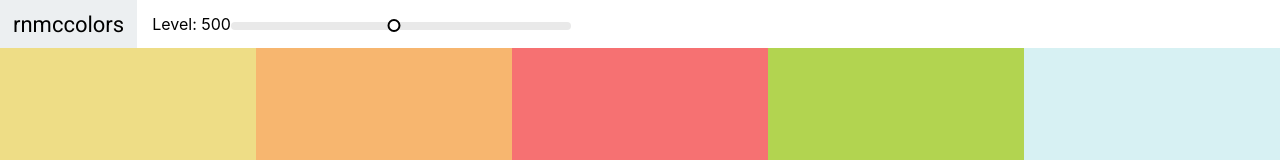
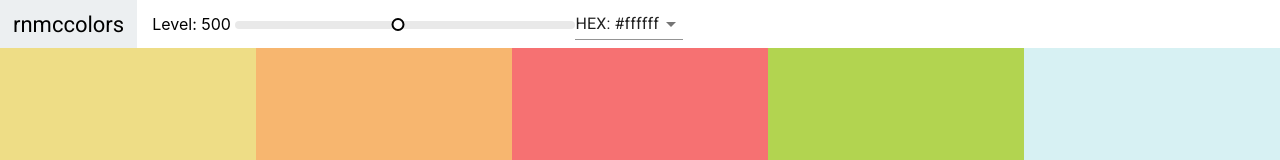
Before and after one commit to RenzoMurinaCadierno/React-RNMCColors, a React (Create React App) app: page / in a window 1280 px wide. Shown: the top 160 px of the page. Built offline with nearby package versions, Linux system fonts and the light colour scheme.

Commit message:
Added Select and Material UI

```diff
--- a/package.json
+++ b/package.json
@@ -3,6 +3,7 @@
   "version": "0.1.0",
   "private": true,
   "dependencies": {
+    "@material-ui/core": "^4.9.11",
     "@testing-library/jest-dom": "^4.2.4",
     "@testing-library/react": "^9.3.2",
     "@testing-library/user-event": "^7.1.2",
--- a/src/assets/colorHelpers.js
+++ b/src/assets/colorHelpers.js
@@ -25,7 +25,7 @@ function generatePalette(starterPalette) {
         hex: scale[c],
         rgb: chroma(scale[c]).css(),
         rgba: chroma(scale[c]).css()
-          .replace('rbg', 'rgba').replace(')', ',1.0)')
+          .replace('rgb', 'rgba').replace(')', ',1.0)')
       })
     }
   }
@@ -35,7 +35,7 @@ function generatePalette(starterPalette) {
 
 function getRange(hexColor) {
 
-  const end = '#fff'
+  // const end = '#fff'
 
   return [
     chroma(hexColor).darken(1.4).hex(),
--- a/src/components/Navbar/Navbar.js
+++ b/src/components/Navbar/Navbar.js
@@ -1,11 +1,26 @@
 import React, { Component } from 'react';
+import Select from '@material-ui/core/Select'
+import MenuItem from '@material-ui/core/MenuItem'
 import Slider from 'rc-slider'
 import 'rc-slider/assets/index.css'
 import './Navbar.css'
 
-export default props => {
+class Navbar extends Component {
 
-  const { level, changeLevel } = props
+  constructor(props) {
+    super(props)
+    this.state = { format: 'hex' }
+  }
+
+  handleChange = ({ target: { value }}) => {
+    this.setState({ format: value })
+    this.props.handleChange(value)
+  }
+
+  render () {
+
+    const { level, changeLevel } = this.props
+    const { format } = this.state
 
     return (
       <header className='Navbar'>
@@ -14,13 +29,23 @@ export default props => {
         </div>
         <div className='slider-container'>
           <span> Level: {level} </span>
-      </div>
           <div className='slider'>
             <Slider
               defaultValue={level} min={100} max={900} step={100}
               onAfterChange={changeLevel}
             />
           </div>
+        </div>
+        <div className='select-container'>
+          <Select value={format} onChange={this.handleChange}>
+            <MenuItem value='hex'> HEX: #ffffff </MenuItem>
+            <MenuItem value='rgb'> RGB: rgb(255,255,255) </MenuItem>
+            <MenuItem value='rgba'> RGBA: rgba(255,255,255,1.0) </MenuItem>
+          </Select>
+        </div>
       </header>
     );
   }
+}
+
+export default Navbar
--- a/src/containers/Palette/Palette.js
+++ b/src/containers/Palette/Palette.js
@@ -7,30 +7,28 @@ class Palette extends Component {
 
   constructor(props) {
     super(props)
-    this.state = { level: 500 }
+    this.state = { level: 500, format: 'hex' }
   }
 
   changeLevel = level => this.setState({ level })
 
+  changeFormat = value => this.setState({ format: value })
+
   render() {
 
     const { colors } = this.props.palette
-    const { level } = this.state
+    const { level, format } = this.state
 
     const colorBoxes = colors[level].map(c =>
-      <ColorBox bgColor={c.hex} name={c.name} />
+      <ColorBox bgColor={c[format]} name={c.name} />
     )
 
     return (
       <div className='Palette'>
-        {/* <div className='slider'>
-          <Slider
-            defaultValue={level} min={100} max={900} step={100}
-            onAfterChange={this.changeLevel}
-          />
-        </div> */}
-        <Navbar level={level} changeLevel={this.changeLevel}/>
-        {/* Navbar */}
+        <Navbar
+          level={level} changeLevel={this.changeLevel}
+          handleChange={this.changeFormat}
+        />
         <div className='Palette-colors'>
           { colorBoxes }
         </div>
```
Also changed, not shown: 1 other file (tests, documents, lock files or other folders). Lines whose indentation alone changed are shown as unchanged.
